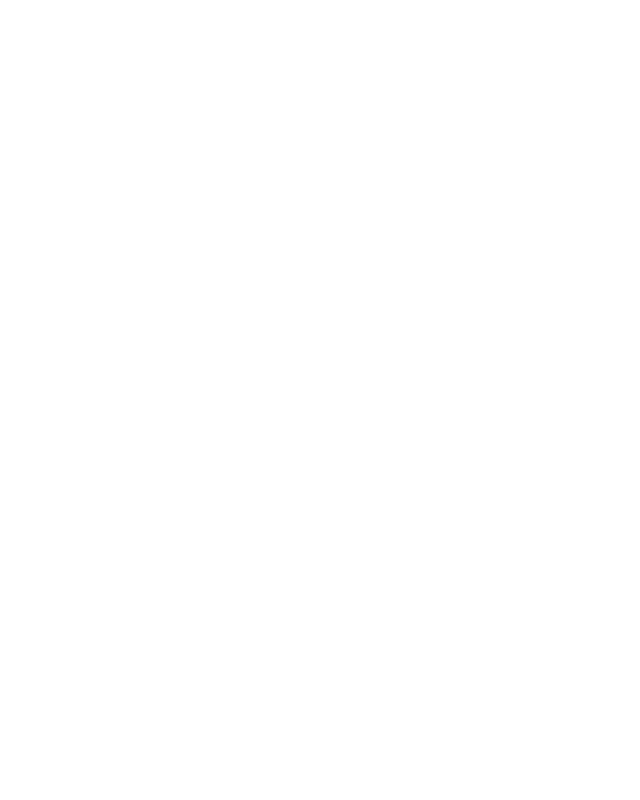
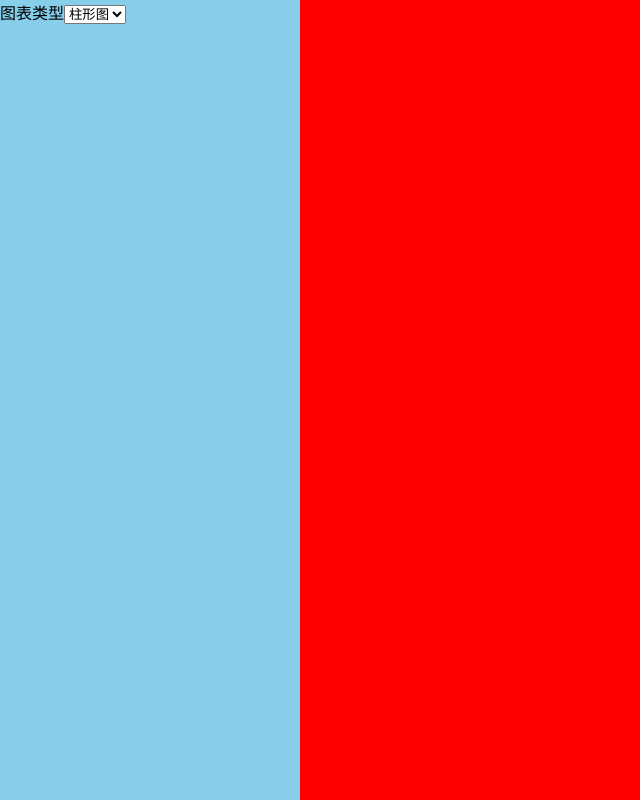
Before and after one commit to AIR-ZRB/chart, a Vue app: page / in a window 1280 px wide. Shown: the whole page, without its empty margins (0-640 px from the left). Built offline with nearby package versions, Linux system fonts and the light colour scheme.

Commit message:
基本布局

```diff
--- a/package.json
+++ b/package.json
@@ -9,6 +9,7 @@
   },
   "dependencies": {
     "core-js": "^3.6.5",
+    "node-sass": "^4.14.1",
     "vue": "^2.6.11"
   },
   "devDependencies": {
@@ -18,6 +19,7 @@
     "babel-eslint": "^10.1.0",
     "eslint": "^6.7.2",
     "eslint-plugin-vue": "^6.2.2",
+    "sass-loader": "^8.0.2",
     "vue-template-compiler": "^2.6.11"
   },
   "eslintConfig": {
--- a/src/App.vue
+++ b/src/App.vue
@@ -1,19 +1,63 @@
 <template>
-  <div class="chart">
+    <div class="chart">
+        <div class="show-chart"></div>
 
-    <div class="show-chart"></div>
-
-    <div class="edit-chart"></div>
-
-  </div>
+        <div class="edit-chart">
+            <div>
+                <span>图表类型</span>
+                <select name="" id="">
+                    <option value="">柱形图</option>
+                    <option value="">饼形图</option>
+                </select>
+            </div>
+        </div>
+    </div>
 </template>
 
 <script>
 export default {
-
-}
+    data() {
+        return {
+            chart: {
+                type: "",
+            },
+        };
+    },
+};
 </script>
 
-<style>
+<style lang="scss">
+* {
+    margin: 0;
+    padding: 0;
+    box-sizing: border-box;
+}
 
+html,
+body {
+    width: 100%;
+    height: 100%;
+}
+
+.chart {
+    height: 100%;
+    position: relative;
+}
+
+.show-chart {
+    width: 100%;
+    height: 100%;
+    background: red;
+    padding-right: 300px;
+}
+
+.edit-chart {
+    width: 300px;
+    height: 100%;
+    background: skyblue;
+    position: absolute;
+    top: 0;
+    // right: 0;
+    left: 0;
+}
 </style>
```
